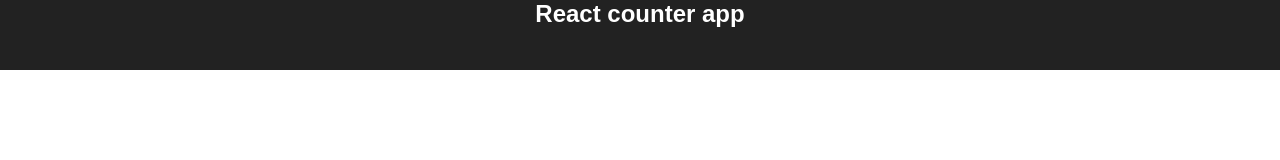
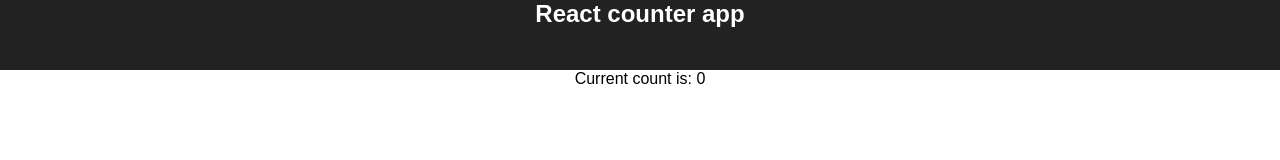
Before and after one commit to yousufmj/react-counter, a React (Create React App) app: page / in a window 1280 px wide. Shown: the part 120-280 px from the top of the page. Built offline with nearby package versions, Linux system fonts and the light colour scheme.

Commit message:
creating first basic function

```diff
--- a/src/App.js
+++ b/src/App.js
@@ -3,6 +3,10 @@ import logo from './logo.svg';
 import './App.css';
 
 class App extends Component {
+    counter() {
+        let $counter = 0;
+        return $counter;
+    }
   render() {
     return (
       <div className="App">
@@ -11,6 +15,10 @@ class App extends Component {
           <h1 className="App-title">React counter app</h1>
         </header>
 
+        <div>
+            Current count is: {this.counter()}
+        </div>
+
       </div>
     );
   }
```
